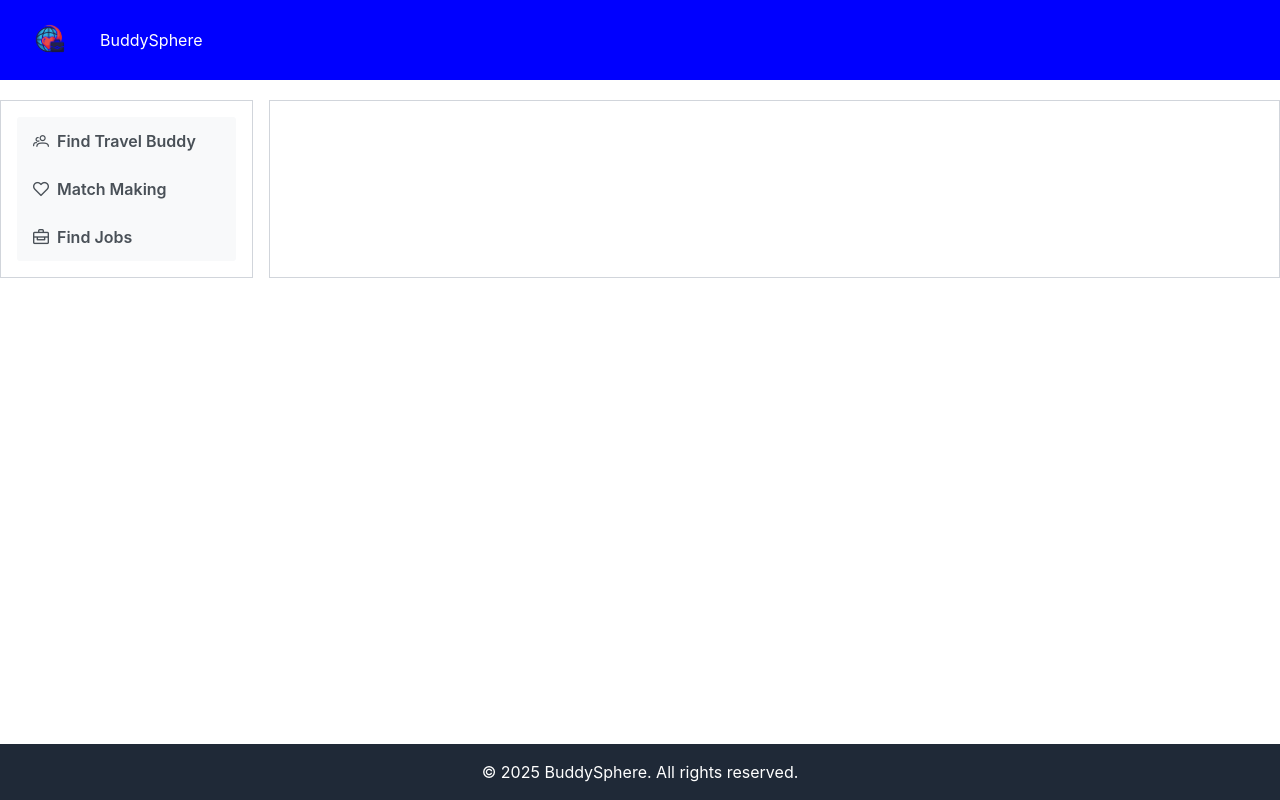
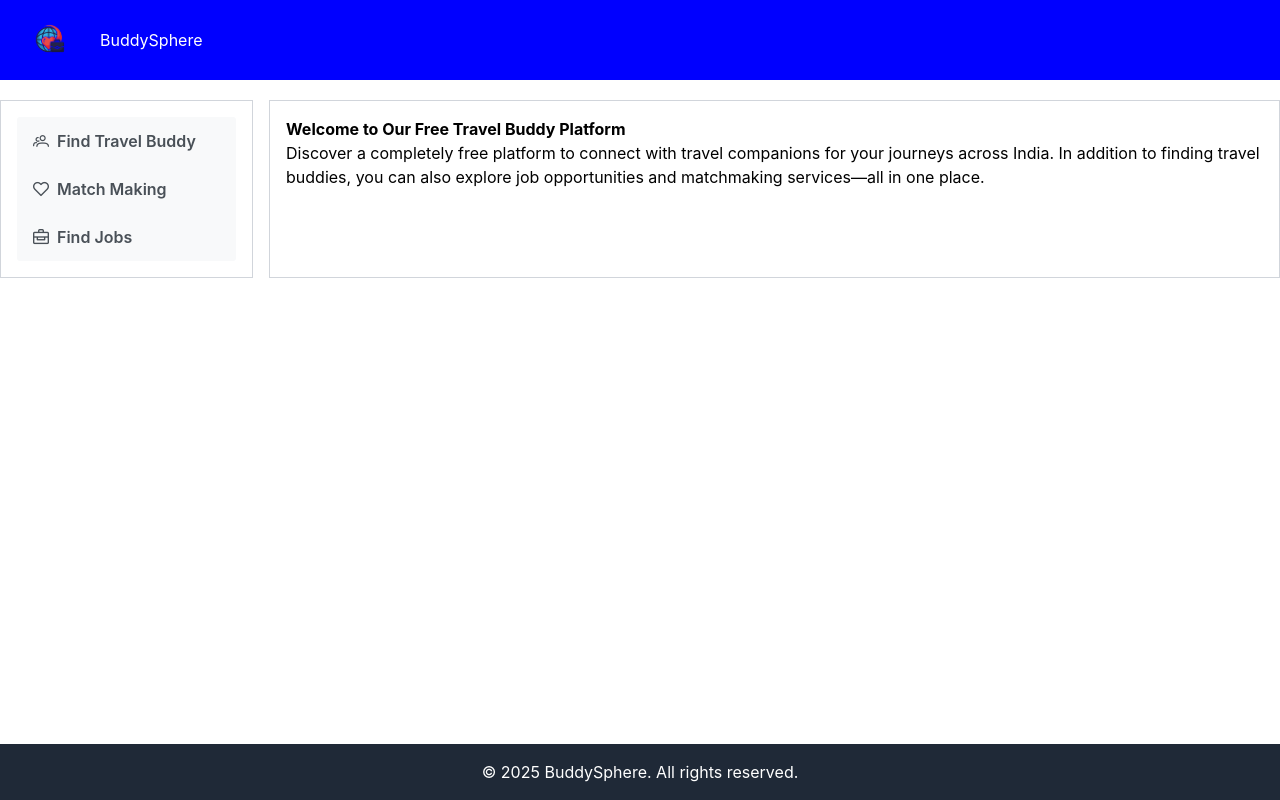
Before and after one commit to shivendradas/HerokuBuddySphereApp, a React (Create React App) app in the folder client/: page / in a window 1280 px wide. Built offline with nearby package versions, Linux system fonts and the light colour scheme.

Commit message:
use react-helmet for better search SEO

```diff
--- a/client/package.json
+++ b/client/package.json
@@ -12,6 +12,7 @@
     "primereact": "^10.9.6",
     "react": "^19.1.0",
     "react-dom": "^19.1.0",
+    "react-helmet": "^6.1.0",
     "react-router-dom": "^7.6.3",
     "react-scripts": "5.0.1",
     "sitemap": "^8.0.0",
--- a/client/src/components/Body.jsx
+++ b/client/src/components/Body.jsx
@@ -5,6 +5,7 @@ import { PanelMenu } from 'primereact/panelmenu';
 import TravelBuddy from '../pages/travelbuddy/Travelbuddy';
 import MatchMaking from '../pages/matchmaking/MatchMaking';
 import FindJobs from '../pages/jobs/FindJobs';
+import Home from '../pages/Home';
 
 import 'primereact/resources/themes/saga-blue/theme.css';
 import 'primereact/resources/primereact.min.css';
@@ -49,6 +50,7 @@ const MainBody = () => {
                 {/* Right panel - 80% */}
                 <div className="w-4/5 border border-gray-300 p-4 overflow-auto max-h-full ml-4">
                     <Routes>
+                        <Route path="/" element={<Home />} />
                         <Route path="/travelbuddy" element={<TravelBuddy />} />
                         <Route path="/matchmaking" element={<MatchMaking />} />
                         <Route path="/findjobs" element={<FindJobs />} />
--- /dev/null
+++ b/client/src/pages/Home.jsx
@@ -0,0 +1,45 @@
+import React from 'react';
+import { Helmet } from 'react-helmet';
+
+const Home = () => {
+  return (
+    <div>
+      <Helmet>
+        {/* 1. Title and Meta Description */}
+        <title>Find Travel Buddies | BuddySphere</title>
+        <meta name="description" content="Connect with travel companions, explore job opportunities, and find matchmaking services across India. All on one free platform – BuddySphere." />
+        <meta name="keywords" content="free, travel buddy, India travel, find partner, travel app, job search, matchmaking" />
+
+        {/* 2. Open Graph & Twitter Meta Tags */}
+        <meta property="og:title" content="Find Travel Buddies | BuddySphere" />
+        <meta property="og:description" content="Join BuddySphere to connect with travel companions and discover jobs or matchmaking options across India." />
+        <meta property="og:image" content="https://buddysphere-1lbl.onrender.com/header.png" />
+        <meta property="og:url" content="https://buddysphere-1lbl.onrender.com/" />
+        <meta property="og:type" content="website" />
+
+        <meta name="twitter:card" content="summary_large_image" />
+        <meta name="twitter:title" content="Find Travel Buddies | BuddySphere" />
+        <meta name="twitter:description" content="free, Find travel partners, jobs, and matchmaking services across India on one free platform." />
+        <meta name="twitter:image" content="https://buddysphere-1lbl.onrender.com/header.png" />
+
+        {/* 3. Canonical URL */}
+        <link rel="canonical" href="https://buddysphere-1lbl.onrender.com/" />
+
+
+        {/* Optional Favicon and Theme */}
+        <link rel="icon" href="/favicon.ico" />
+        <meta name="theme-color" content="#1e90ff" />
+      </Helmet>
+      <section>
+        <h2><b>Welcome to Our Free Travel Buddy Platform</b></h2>
+        <p>
+          Discover a completely free platform to connect with travel companions for your journeys across India.
+          In addition to finding travel buddies, you can also explore job opportunities and matchmaking services—all in one place.
+        </p>
+      </section>
+
+    </div>
+  );
+};
+
+export default Home;
```
Also changed, not shown: 1 other file (tests, documents, lock files or other folders).
